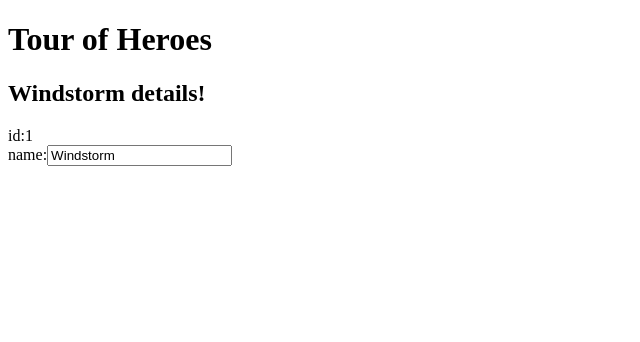
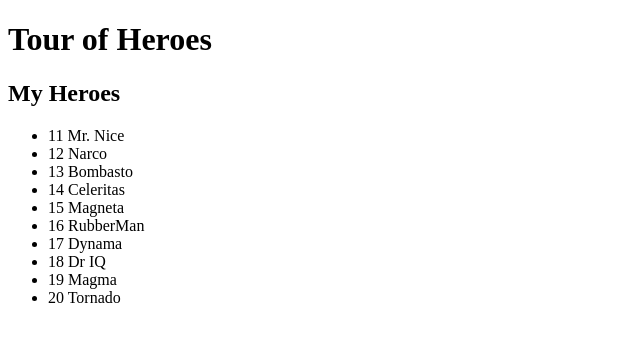
Before and after one commit to m4cx/angular-tour-of-heroes, an Angular app: page / in a window 1280 px wide. Shown: the top 342 px of the page, without its empty margins (0-640 px from the left). Built offline with nearby package versions, Linux system fonts and the light colour scheme.

Commit message:
Displaying Our Heroes

```diff
--- a/src/app/app.component.html
+++ b/src/app/app.component.html
@@ -1,9 +1,7 @@
 <h1>{{title}}</h1>
-<h2>{{hero.name}} details!</h2>
-<div>
-  <label>id:</label>{{hero.id}}
-</div>
-<div>
-  <label>name:</label>
-  <input [(ngModel)]="hero.name" placeholder="name">
-</div>
+<h2>My Heroes</h2>
+<ul class="heroes">
+  <li *ngFor="let hero of heroes">
+    <span class="badge">{{hero.id}}</span> {{hero.name}}
+  </li>
+</ul>
--- a/src/app/app.component.ts
+++ b/src/app/app.component.ts
@@ -1,4 +1,17 @@
 import { Component } from '@angular/core';
+
+const HEROES: Hero[] = [
+  { id: 11, name: 'Mr. Nice' },
+  { id: 12, name: 'Narco' },
+  { id: 13, name: 'Bombasto' },
+  { id: 14, name: 'Celeritas' },
+  { id: 15, name: 'Magneta' },
+  { id: 16, name: 'RubberMan' },
+  { id: 17, name: 'Dynama' },
+  { id: 18, name: 'Dr IQ' },
+  { id: 19, name: 'Magma' },
+  { id: 20, name: 'Tornado' }
+];
 
 @Component({
   selector: 'app-root',
@@ -8,6 +21,7 @@
 export class AppComponent {
   title = 'Tour of Heroes';
   hero: Hero = {id: 1, name:"Windstorm"};
+  heroes = HEROES;
 }
 
 export class Hero {
```
